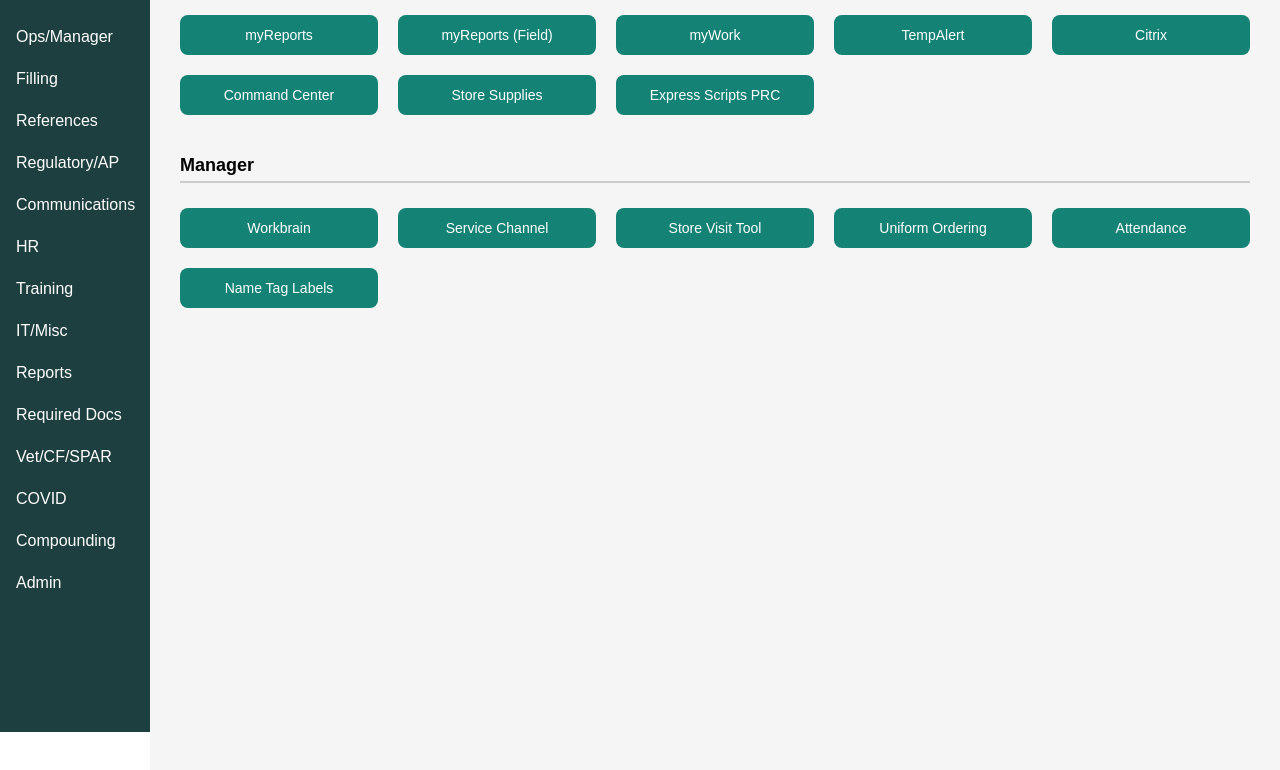
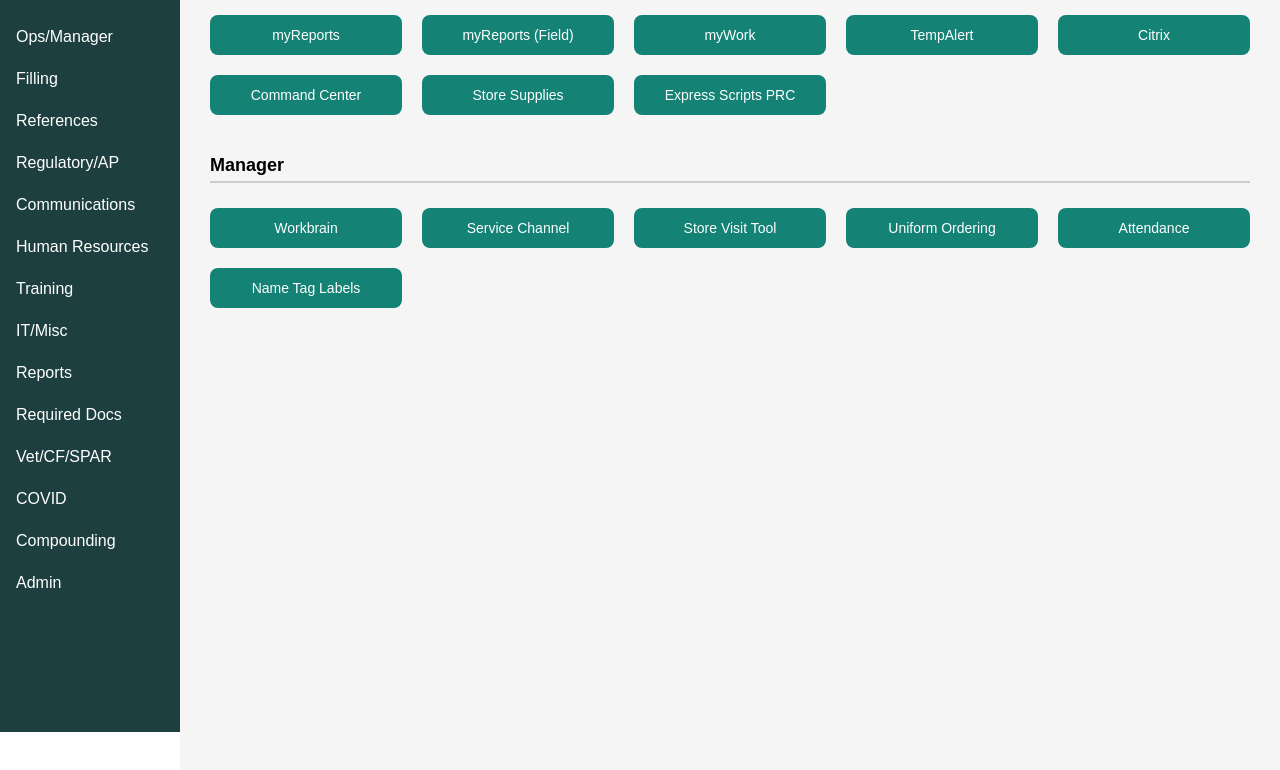
Before and after one commit to matthewstathis/rxnet, a plain HTML site: page index.html in a window 1280 px wide. Shown: the part 68-838 px from the top of the page. Drawn offline with Linux system fonts and the light colour scheme.

Commit message:
Update index.html

```diff
--- a/index.html
+++ b/index.html
@@ -14,7 +14,7 @@
     }
 
     .dock {
-      width: 150px;
+      width: 180px;
       background-color: #1e3f3f;
       display: flex;
       flex-direction: column;
@@ -135,7 +135,7 @@
     <button class="dock-button" onclick="showCategory('references', this)">References</button>
     <button class="dock-button" onclick="showCategory('regulatoryap', this)">Regulatory/AP</button>
     <button class="dock-button" onclick="showCategory('communications', this)">Communications</button>
-    <button class="dock-button" onclick="showCategory('humanresources', this)">HR</button>
+    <button class="dock-button" onclick="showCategory('humanresources', this)">Human Resources</button>
     <button class="dock-button" onclick="showCategory('training', this)">Training</button>
     <button class="dock-button" onclick="showCategory('resources', this)">IT/Misc</button>
     <button class="dock-button" onclick="showCategory('reports', this)">Reports</button>
```
